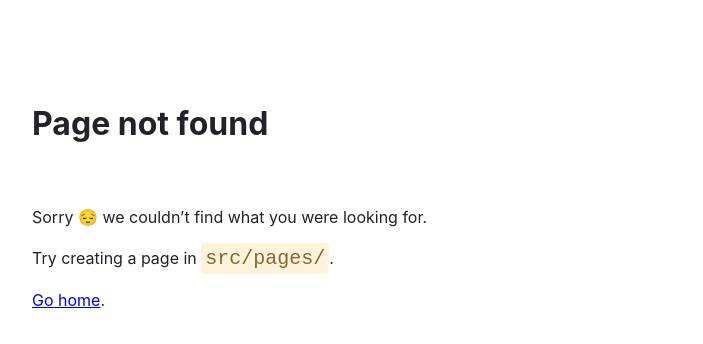
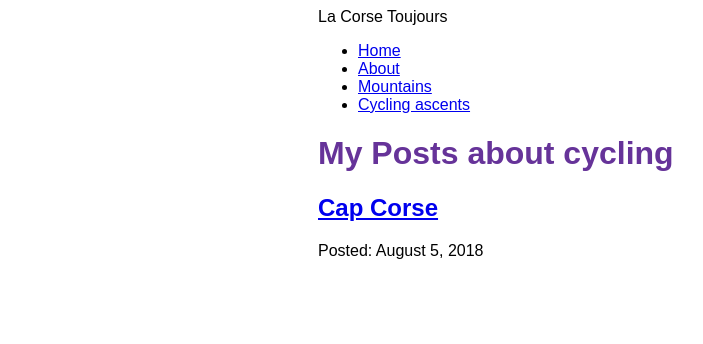
Before and after one commit to gtsolid/la-corse-toujours, a Gatsby site: page /cycling_ascents in a window 1280 px wide. Before the commit this address had no page. Shown: the whole page, without its empty margins (72-775 px from the left). Built offline with nearby package versions, Linux system fonts and the light colour scheme; Gatsby itself is replaced by a stand-in of ours.

Commit message:
First improvement
Finally i made it! I added a "type" attribute in the frontmatter and i succeeded to filter posts

```diff
--- a/cycling_ascents/cap-corse/index.mdx
+++ b/cycling_ascents/cap-corse/index.mdx
@@ -4,6 +4,7 @@ date: "2018-08-05"
 hero_image: "./golfu-alisu.jpg"
 hero_image_alt: "Golfu di Alisu"
 hero_image_credit_text: "AV - 2019"
+type: "bike"
 ---
 
 Golfu di Alisu in a nice afternoon.
--- a/mountains/monte-cinto/index.mdx
+++ b/mountains/monte-cinto/index.mdx
@@ -5,6 +5,7 @@ hero_image: "./hendrik-cornelissen-SYBLkjltGRo-unsplash.jpg"
 hero_image_alt: "Bonifacio"
 hero_image_credit_text: "HC"
 hero_image_credit_link: "https://unsplash.com/photos/ocZ-_Y7-Ptg"
+type: "mountain"
 ---
 
 This is not Monte Cinto, this is Bonifacio.
--- a/mountains/monte-rotondo/index.mdx
+++ b/mountains/monte-rotondo/index.mdx
@@ -5,6 +5,7 @@ hero_image: "./Porto.jpg"
 hero_image_alt: "Porto"
 hero_image_credit_text: "Hendrik Cornelissen"
 hero_image_credit_link: "https://unsplash.com/photos/b_oRl_WOMVM"
+type: "mountain"
 ---
 
 Marina of Porto bay in the morning.
--- a/mountains/paglia-orba/index.mdx
+++ b/mountains/paglia-orba/index.mdx
@@ -5,6 +5,7 @@ hero_image: "./kevin-et-laurianne-langlais-0MGo3nl5iF4-unsplash.jpg"
 hero_image_alt: "Lavezzi Island"
 hero_image_credit_text: "K&L"
 hero_image_credit_link: "https://unsplash.com/photos/ocZ-_Y7-Ptg"
+type: "mountain"
 ---
 
 Lavezzi island, spiaggia del Cimitero
--- a/src/pages/cycling_ascent/index.js
+++ b/src/pages/cycling_ascents/index.js
@@ -23,7 +23,10 @@ const BlogPage = ({data}) => {
 
 export const query = graphql`
 query {
-  allMdx(sort: {fields: frontmatter___date, order: DESC}) {
+  allMdx(
+    sort: {fields: frontmatter___date, order: DESC}
+    filter: {frontmatter: {type: {eq: "bike"}}}
+  ) {
     nodes {
       frontmatter {
         date(formatString: "MMMM D, YYYY")
--- a/src/pages/mountains/index.js
+++ b/src/pages/mountains/index.js
@@ -23,7 +23,9 @@ const BlogPage = ({data}) => {
 
 export const query = graphql`
 query {
-  allMdx(sort: {fields: frontmatter___date, order: DESC}) {
+  allMdx(sort: {fields: frontmatter___date, order: DESC}
+  filter: {frontmatter: {type: {eq: "mountain"}}})
+  {
     nodes {
       frontmatter {
         date(formatString: "MMMM D, YYYY")
```
Also changed, not shown: src/pages/cycling_ascents/{mdx.slug}.js (renamed from src/pages/cycling_ascent/{mdx.slug}.js).
